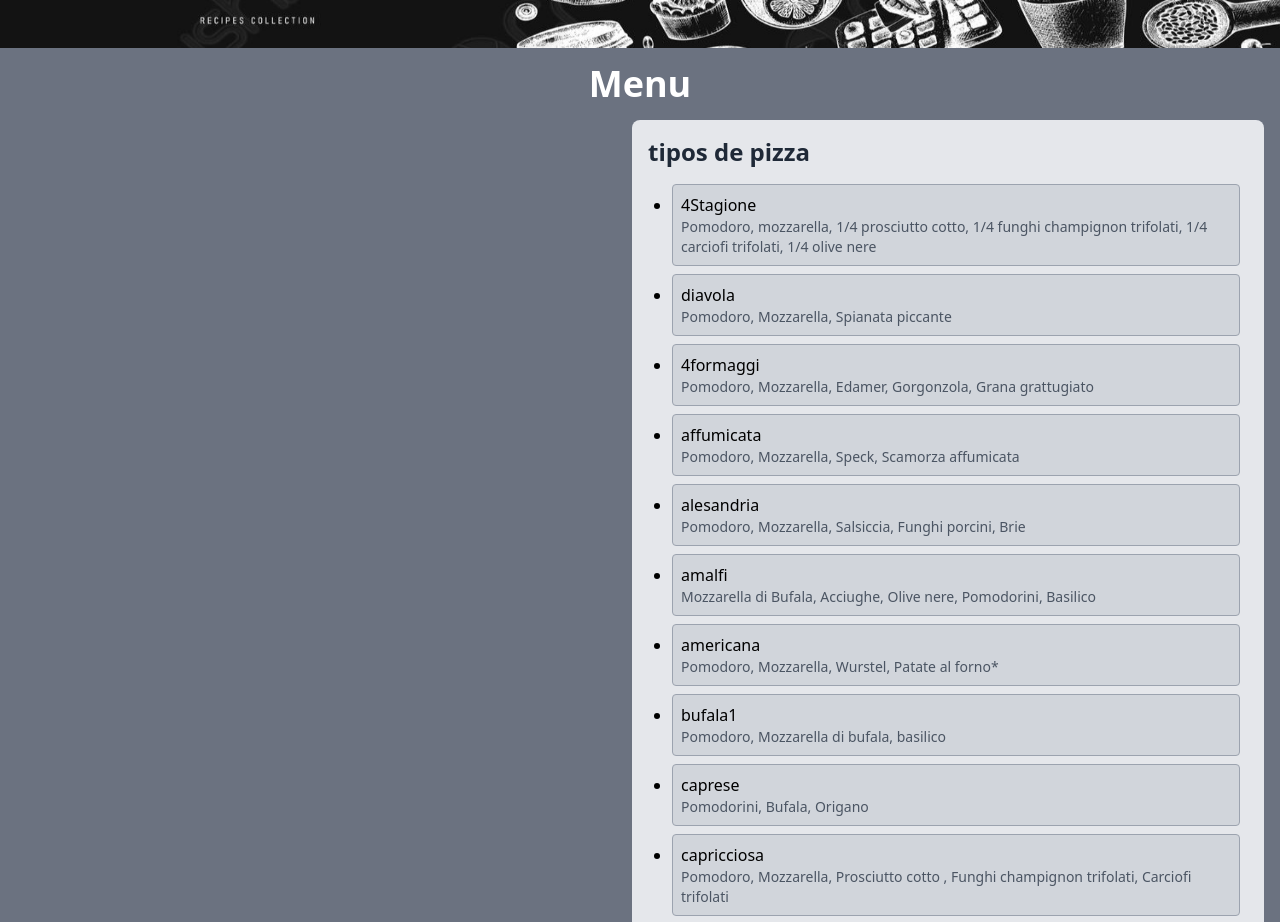
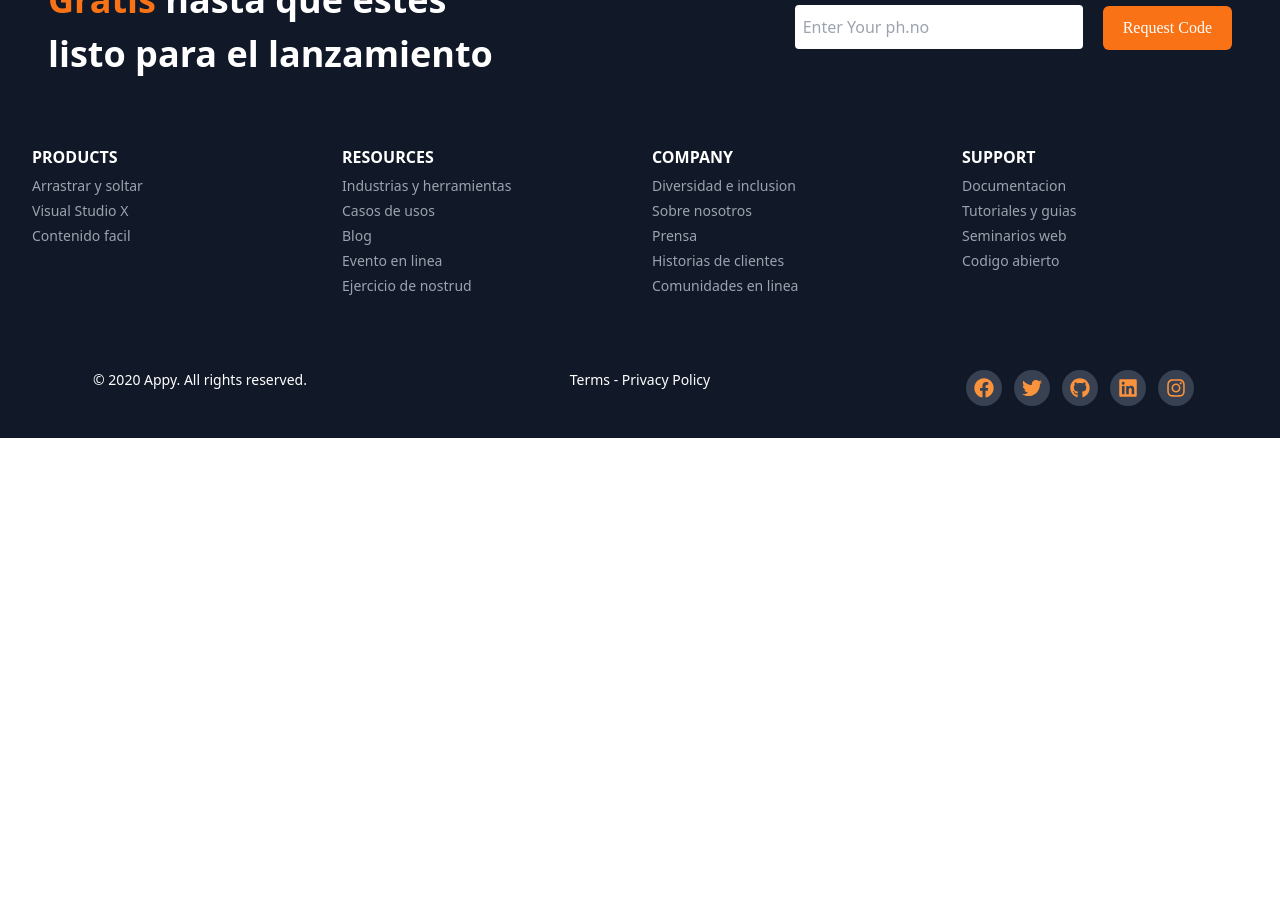
Before and after one commit to francmauric/pizzeria, a Next.js app: page /Ristorante in a window 1280 px wide. Shown: the part 880-1802 px from the top of the page. After the commit the page ends 1318 px from the top, so only its background shows below. Built offline with nearby package versions, Linux system fonts and the light colour scheme.

Commit message:
modificado page/pizzeria el menu

```diff
--- a/pages/Pizzeria.tsx
+++ b/pages/Pizzeria.tsx
@@ -7,6 +7,24 @@
 import '@/style/pizzeria.css'
 import Banner from '@/components/Banner'
 
+type PizzaDescriptions = {
+   '4-Stagione': string;
+   Diavola: string;
+   '4-Formaggi': string;
+   Affumicata: string;
+   Alesandria: string;
+   Amalfi: string;
+   Americana: string;
+   Bufala1: string
+   Caprese: string;
+   Capricciosa: string;
+   Carciofi: string;
+   Fattoria: string;
+   Funghi: string;
+   Margherita: string;
+   Napoli: string;
+ };
+
 export default function pizzeria () {
    const [selectedPizza, setSelectedPizza] = useState<string | null>(null);
 
@@ -14,6 +32,25 @@
       setSelectedPizza(pizza);
    };
    console.log(selectedPizza)
+
+   const pizzaDescriptions = {
+      '4-Stagione': 'Pomodoro, mozzarella, 1/4 prosciutto cotto, 1/4 funghi champignon trifolati, 1/4 carciofi trifolati, 1/4 olive nere',
+      'Diavola': 'Pomodoro, Mozzarella, Spianata piccante',
+      '4-Formaggi': 'Pomodoro, Mozzarella, Edamer, Gorgonzola, Grana grattugiato',
+      'Affumicata': 'Pomodoro, Mozzarella, Speck, Scamorza affumicata',
+      'Alesandria': 'Pomodoro, Mozzarella, Salsiccia, Funghi porcini, Brie',
+      'Amalfi': 'Mozzarella di Bufala, Acciughe, Olive nere, Pomodorini, Basilico',
+      'Americana': 'Pomodoro, Mozzarella, Wurstel, Patate al forno*',
+      'Bufala1': 'Pomodoro, Mozzarella di bufala, basilico',
+      'Caprese': 'Pomodorini, Bufala, Origano',
+      'Capricciosa': 'Pomodoro, Mozzarella, Prosciutto cotto , Funghi champignon trifolati, Carciofi trifolati',
+      'Carciofi': 'Pomodoro, Mozzarella, Carciofi trifolati',
+      'Fattoria': 'Pomodoro, Mozzarella, Pancetta, Uovo',
+      'Funghi': 'Pomodoro, Mozzarella, Funghi champignon trifolati',
+      'Margherita': 'Pomodoro, Mozzarella',
+      'Napoli': 'Pomodoro, Mozzarella, Acciughe',
+    };
+
 
     return(
         <div>
@@ -40,37 +77,17 @@
 
                         <h2 className='text-2xl font-bold mb-4 text-gray-800'>tipos de pizza</h2>
                         <ul className='list-disc pl-4'>
-                            <li className="cursor-pointer" onClick={() => handlePizzaSelect('4Stagione')}>4 Stagioni</li>
-                               <p>Pomodoro, mozzarella, 1/4 prosciutto cotto, 1/4 funghi champignon trifolati, 1/4 carciofi trifolati, 1/4 olive nere</p>
-                            <li className="cursor-pointer" onClick={() => handlePizzaSelect('diavola')}>Diavola</li>
-                               <p>Pomodoro, Mozzarella, Spianata piccante</p>
-                            <li className="cursor-pointer" onClick={() => handlePizzaSelect('4formaggi')}>4 Formaggi</li>
-                               <p>Pomodoro, Mozzarella, Edamer, Gorgonzola, Grana grattugiato</p>
-                            <li className="cursor-pointer" onClick={() => handlePizzaSelect('affumicata')}>Affumicata</li>
-                               <p>Pomodoro, Mozzarella, Speck, Scamorza affumicata</p>
-                            <li className="cursor-pointer" onClick={() => handlePizzaSelect('alesandria')}>Alessandria</li>
-                               <p>Pomodoro, Mozzarella, Salsiccia, Funghi porcini, Brie</p>
-                            <li className="cursor-pointer" onClick={() => handlePizzaSelect('amalfi')}>Amalfi</li>
-                               <p>Mozzarella di Bufala, Acciughe, Olive nere, Pomodorini, Basilico</p>
-                            <li className="cursor-pointer" onClick={() => handlePizzaSelect('americana')}>Americana</li>
-                               <p>Pomodoro, Mozzarella, Wurstel, Patate al forno*</p>
-                            <li className="cursor-pointer" onClick={() => handlePizzaSelect('bufala1')}>Bufala</li>
-                               <p>Pomodoro, Mozzarella di bufala, basilico</p>
-                            <li className="cursor-pointer" onClick={() => handlePizzaSelect('caprese')}>Caprese</li>
-                               <p>Pomodorini, Bufala, Origano</p>
-                            <li className="cursor-pointer" onClick={() => handlePizzaSelect('capricciosa')}>Capricciosa</li>
-                               <p>Pomodoro, Mozzarella, Prosciutto cotto , Funghi champignon trifolati, Carciofi trifolati</p>
-                            <li className="cursor-pointer" onClick={() => handlePizzaSelect('carciofi')}>Carciofina</li>
-                               <p>Pomodoro, Mozzarella, Carciofi trifolati</p>
-                            <li className="cursor-pointer" onClick={() => handlePizzaSelect('fattoria')}>Fattoria</li>
-                               <p>Pomodoro, Mozzarella, Pancetta, Uovo</p>
-                            <li className="cursor-pointer" onClick={() => handlePizzaSelect('funghi')}>Funghi</li>
-                               <p>Pomodoro, Mozzarella, Funghi champignon trifolati</p>
-                            <li className="cursor-pointer" onClick={() => handlePizzaSelect('margherita')}>Margherita</li>
-                               <p>Pomodoro, Mozzarella</p>
-                            <li className="cursor-pointer" onClick={() => handlePizzaSelect('napoli')}>Napoli</li>
-                               <p>Pomodoro, Mozzarella, Acciughe</p>
-                   </ul>
+                {Object.keys(pizzaDescriptions).map((pizza) => (
+                  <li
+                    key={pizza}
+                    className={`cursor-pointer p-2 m-2 rounded border border-gray-400 ${selectedPizza === pizza ? 'bg-blue-500 text-white' : 'bg-gray-300 hover:bg-gray-400'} transition-all duration-300`}
+                    onClick={() => handlePizzaSelect(pizza as keyof PizzaDescriptions)}
+                  >
+                    {pizza}
+                    <p className="text-sm text-gray-600">{pizzaDescriptions[pizza as keyof PizzaDescriptions]}</p>
+                  </li>
+                ))}
+              </ul>
 
                  </div>
                </div>
--- a/pages/Prenotaciones.tsx
+++ b/pages/Prenotaciones.tsx
@@ -1,4 +1,4 @@
-/* import '@/style/globals.css'
+import '@/style/globals.css'
 
 
 import Link from "next/link"
@@ -19,69 +19,4 @@
 
         </div>
     )
-} */
-
-import '@/style/globals.css'
-import Link from "next/link"
-import NavBar from '@/components/NavBar'
-import Footer from '@/components/Footer'
-import NavBarMobile from '@/components/NavBarMobile'
-import { useState } from 'react';
-import '@/style/pizzeria.css'
-import Banner from '@/components/Banner'
-
-export default function pizzeria () {
-   const [selectedPizza, setSelectedPizza] = useState<string | null>(null);
-
-   const handlePizzaSelect = (pizza: string) => {
-      setSelectedPizza(pizza);
-   };
-   console.log(selectedPizza)
-
-    return(
-        <div>
-            <div className='flex flex-col relative'>
-                <div className="flex  relative z-20 ">
-                    <NavBar />
-                    <NavBarMobile />
-
-                </div>
-                <div className="flex object-contain relative overflow-hidden">
-                    <img className="w-full relative z-10 absolute inset-0 object-cover" src="images/pizzaheader.jpeg" alt="tavolo" />
-                </div>
-            </div>
-            <div className='w-full '>
-               <Banner />
-            </div>
-            <main className={`bg-gray-500 w-full flex-row ${selectedPizza && `bg-cover bg-center`} ${selectedPizza && `bg-${selectedPizza}`}`}>
-               <div className='flex flex-row flex-wrap'>
-                    <div className='flex w-full justify-center text-center'>
-                        <h1 className='text-4xl font-bold py-4 text-center w-2/4 text-white'>Menu</h1>
-                    </div>
-                    <div className='flex w-full justify-end pr-4 pb-4'>
-                      <div className='flex-col justify-end w-2/4 bg-gray-200 p-4 rounded-lg'>
-
-                        <h2 className='text-2xl font-bold mb-4 text-gray-800'>tipos de pizza</h2>
-                        <ul className='list-disc pl-4'>
-                {['4Stagione', 'diavola', '4formaggi', 'affumicata', 'alesandria', 'amalfi', 'americana', 'bufala1', 'caprese', 'capricciosa', 'carciofi', 'fattoria', 'funghi', 'margherita', 'napoli'].map((pizza) => (
-                  <li
-                    key={pizza}
-                    className={`cursor-pointer p-2 m-2 rounded border border-gray-400 ${selectedPizza === pizza ? 'bg-blue-500 text-white' : 'bg-gray-300 hover:bg-gray-400'} transition-all duration-300`}
-                    onClick={() => handlePizzaSelect(pizza)}
-                  >
-
-                    {pizza}
-                  </li>
-                ))}
-              </ul>
-
-                 </div>
-               </div>
-              </div>
-            </main>
-
-
-            <Footer/>
-        </div>
-    )
 }
--- a/pages/Ristorante.tsx
+++ b/pages/Ristorante.tsx
@@ -1,4 +1,4 @@
-/*
+
 import '@/style/globals.css'
 import NavBar from "@/components/NavBar"
 import Footer from '@/components/Footer'
@@ -22,88 +22,4 @@
             <Footer />
         </div>
         )
-} */
-
-import '@/style/globals.css'
-import Link from "next/link"
-import NavBar from '@/components/NavBar'
-import Footer from '@/components/Footer'
-import NavBarMobile from '@/components/NavBarMobile'
-import { useState } from 'react';
-import '@/style/pizzeria.css'
-import Banner from '@/components/Banner'
-
-export default function pizzeria () {
-   const [selectedPizza, setSelectedPizza] = useState<string | null>(null);
-
-   const handlePizzaSelect = (pizza: string) => {
-      setSelectedPizza(pizza);
-   };
-
-   const pizzaDescriptions = {
-    '4Stagione': 'Pomodoro, mozzarella, 1/4 prosciutto cotto, 1/4 funghi champignon trifolati, 1/4 carciofi trifolati, 1/4 olive nere',
-    'diavola': 'Pomodoro, Mozzarella, Spianata piccante',
-    '4formaggi': 'Pomodoro, Mozzarella, Edamer, Gorgonzola, Grana grattugiato',
-    'affumicata': 'Pomodoro, Mozzarella, Speck, Scamorza affumicata',
-    'alesandria': 'Pomodoro, Mozzarella, Salsiccia, Funghi porcini, Brie',
-    'amalfi': 'Mozzarella di Bufala, Acciughe, Olive nere, Pomodorini, Basilico',
-    'americana': 'Pomodoro, Mozzarella, Wurstel, Patate al forno*',
-    'bufala1': 'Pomodoro, Mozzarella di bufala, basilico',
-    'caprese': 'Pomodorini, Bufala, Origano',
-    'capricciosa': 'Pomodoro, Mozzarella, Prosciutto cotto , Funghi champignon trifolati, Carciofi trifolati',
-    'carciofi': 'Pomodoro, Mozzarella, Carciofi trifolati',
-    'fattoria': 'Pomodoro, Mozzarella, Pancetta, Uovo',
-    'funghi': 'Pomodoro, Mozzarella, Funghi champignon trifolati',
-    'margherita': 'Pomodoro, Mozzarella',
-    'napoli': 'Pomodoro, Mozzarella, Acciughe',
-  };
-
-
-
-    return(
-        <div>
-            <div className='flex flex-col relative'>
-                <div className="flex  relative z-20 ">
-                    <NavBar />
-                    <NavBarMobile />
-
-                </div>
-                <div className="flex object-contain relative overflow-hidden">
-                    <img className="w-full relative z-10 absolute inset-0 object-cover" src="images/pizzaheader.jpeg" alt="tavolo" />
-                </div>
-            </div>
-            <div className='w-full '>
-               <Banner />
-            </div>
-            <main className={`bg-gray-500 w-full flex-row ${selectedPizza && `bg-cover bg-center`} ${selectedPizza && `bg-${selectedPizza}`}`}>
-               <div className='flex flex-row flex-wrap'>
-                    <div className='flex w-full justify-center text-center'>
-                        <h1 className='text-4xl font-bold py-4 text-center w-2/4 text-white'>Menu</h1>
-                    </div>
-                    <div className='flex w-full justify-end pr-4 pb-4'>
-                      <div className='flex-col justify-end w-2/4 bg-gray-200 p-4 rounded-lg'>
-
-                        <h2 className='text-2xl font-bold mb-4 text-gray-800'>tipos de pizza</h2>
-                        <ul className='list-disc pl-4'>
-                {Object.keys(pizzaDescriptions).map((pizza) => (
-                  <li
-                    key={pizza}
-                    className={`cursor-pointer p-2 m-2 rounded border border-gray-400 ${selectedPizza === pizza ? 'bg-blue-500 text-white' : 'bg-gray-300 hover:bg-gray-400'} transition-all duration-300`}
-                    onClick={() => handlePizzaSelect(pizza)}
-                  >
-                    {pizza}
-                    <p className="text-sm text-gray-600">{pizzaDescriptions[pizza]}</p>
-                  </li>
-                ))}
-              </ul>
-
-                 </div>
-               </div>
-              </div>
-            </main>
-
-
-            <Footer/>
-        </div>
-    )
 }
--- a/style/pizzeria.css
+++ b/style/pizzeria.css
@@ -1,48 +1,48 @@
-.bg-4Stagione{
+.bg-4-Stagione{
     background-image: url('/images/pizzas/4-stagione.jpg');
 }
 
-.bg-diavola{
+.bg-Diavola{
     background-image: url('/images/pizzas/diavola.jpg');
 }
 
-.bg-4formaggi{
+.bg-4-Formaggi{
     background-image: url('/images/pizzas/4formaggi.jpg');
 }
 
-.bg-affumicata{
+.bg-Affumicata{
     background-image: url('/images/pizzas/affumicata.webp');
 }
-.bg-alesandria{
+.bg-Alesandria{
     background-image: url('/images/pizzas/alesandria.jpg');
 }
-.bg-amalfi{
+.bg-Amalfi{
     background-image: url('/images/pizzas/amalfi.jpg');
 }
-.bg-americana{
+.bg-Americana{
     background-image: url('/images/pizzas/americana.jpg');
 }
-.bg-bufala1{
+.bg-Bufala1{
     background-image: url('/images/pizzas/bufala1.jpg');
 }
-.bg-caprese{
+.bg-Caprese{
     background-image: url('/images/pizzas/caprese.jpg');
 }
-.bg-capricciosa{
+.bg-Capricciosa{
     background-image: url('/images/pizzas/capricciosa.jpg');
 }
-.bg-carciofi{
+.bg-Carciofi{
     background-image: url('/images/pizzas/carciofi.jpg');
 }
-.bg-fattoria{
+.bg-Fattoria{
     background-image: url('/images/pizzas/fattoria.jpg');
 }
-.bg-funghi{
+.bg-Funghi{
     background-image: url('/images/pizzas/funghi.jpg');
 }
-.bg-margherita{
+.bg-Margherita{
     background-image: url('/images/pizzas/margherita.jpg');
 }
-.bg-napoli{
+.bg-Napoli{
     background-image: url('/images/pizzas/napoli.jpg');
 }
```
